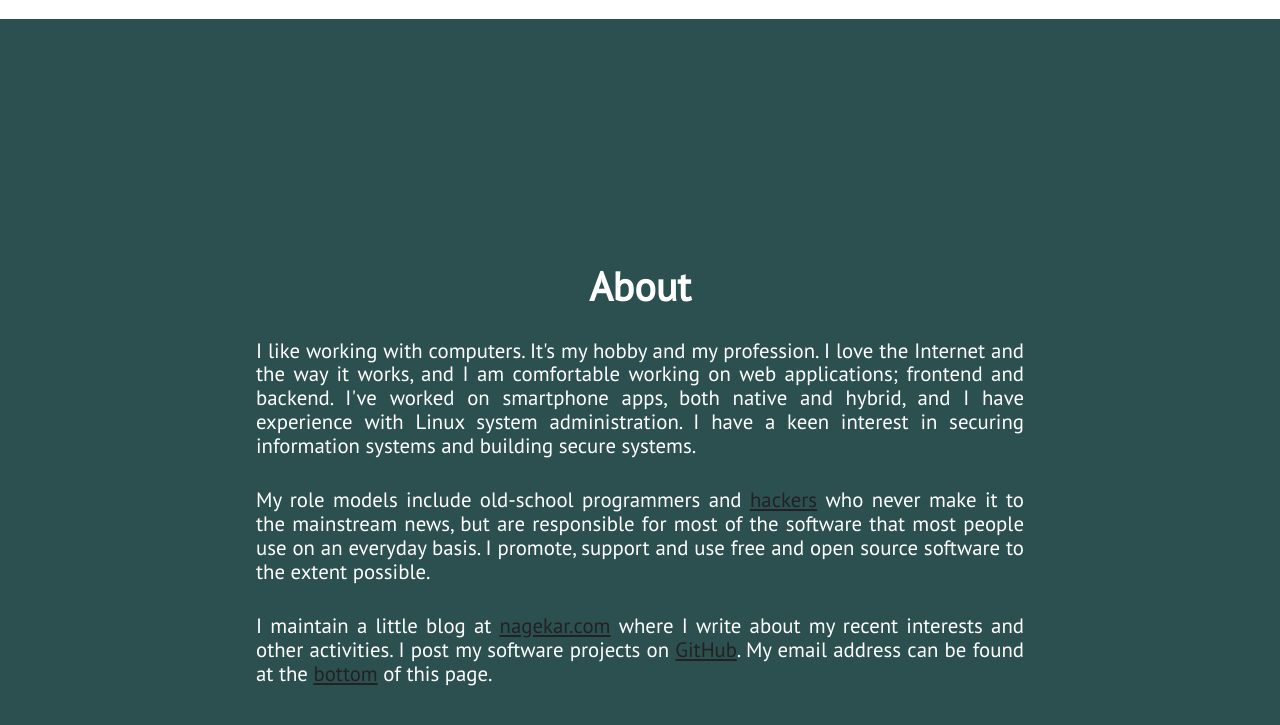
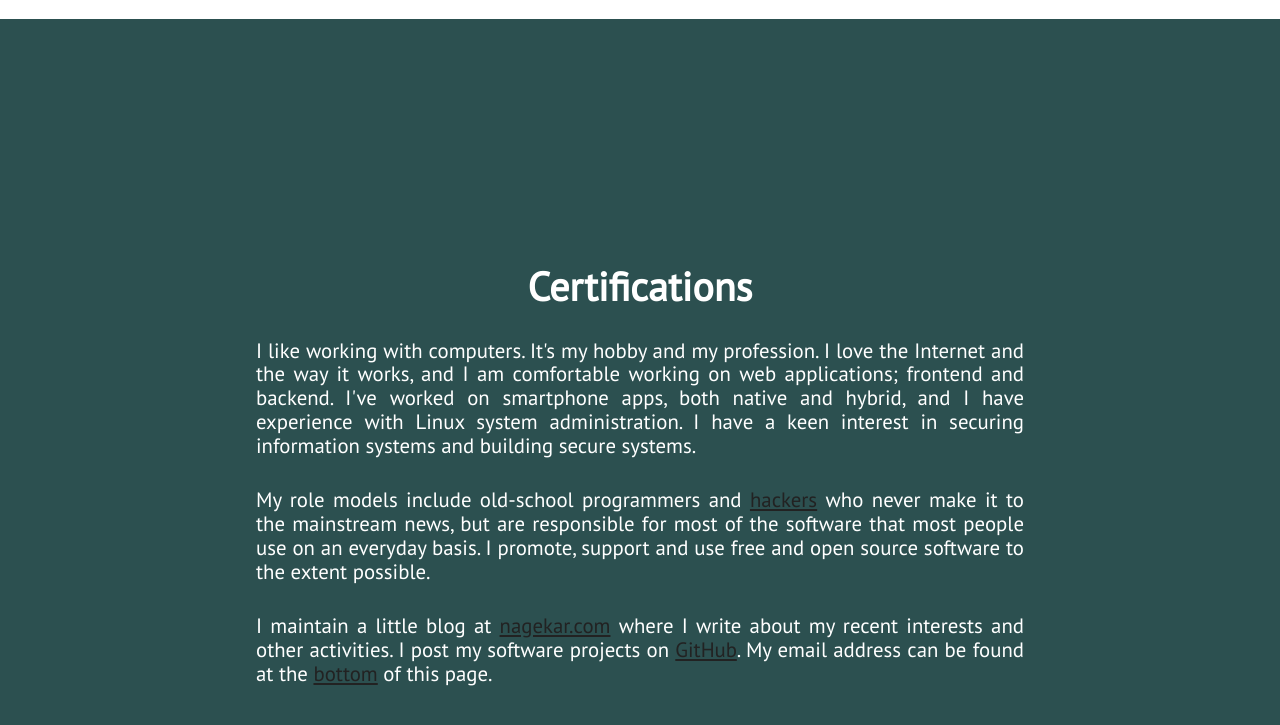
Before and after one commit to cmcabrera97/cmcabrera97.github.io, a Jekyll site: the page built from index.html, in a window 1280 px wide and 900 px high, scrolled down 2166 px. Shown: the top 725 px of the window. Built offline with Jekyll 4.4.1, drawn with Linux system fonts in a browser that asks for light colours; nearby versions of some CDN libraries.

Commit message:
Update certs.html

```diff
--- a/_includes/certs.html
+++ b/_includes/certs.html
@@ -1,7 +1,7 @@
 <div class="section-wrapper">
     <section class="section about" id="about">
         <div id="about-text">
-            <div class="section-heading">About</div>
+            <div class="section-heading">Certifications</div>
             <p class="paragraph-text justify-text">
                 I like working with computers. It's my hobby and my profession. I love the Internet and the way it works, and I am comfortable working on web applications; frontend and backend. I've worked on smartphone apps, both native and hybrid, and I have experience with Linux system administration. I have a keen interest in securing information systems and building secure systems.
             </p>
```
